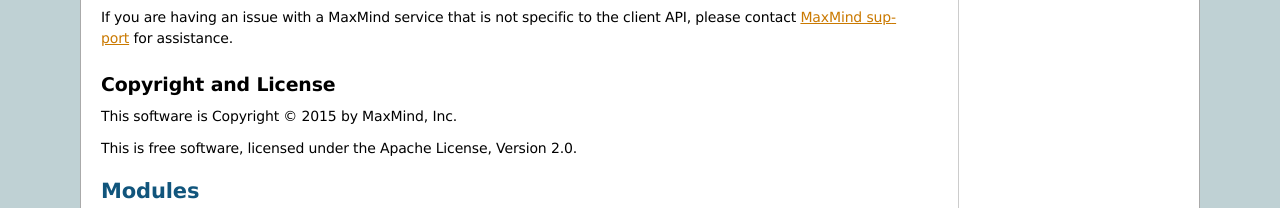
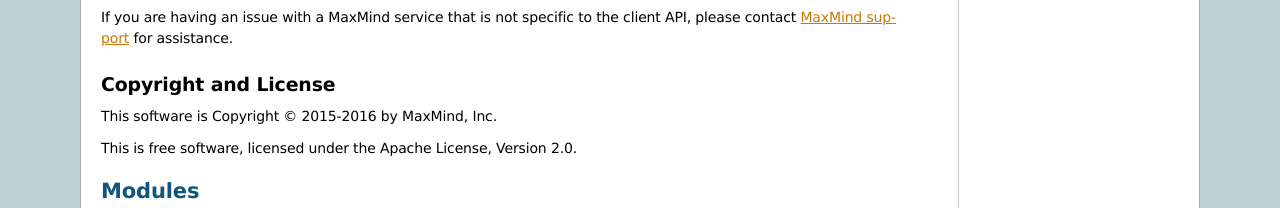
Before and after one commit to maxmind/minfraud-api-python, a Sphinx documentation site: the page built from docs/index.rst, in a window 1280 px wide and 1400 px high, scrolled down 2596 px. Shown: the part 524-732 px from the top of the window. Built offline with Sphinx 7.4.7, drawn with Linux system fonts in a browser that asks for light colours; some of the changed text lies outside the part shown; grey boxes are pictures that could not be loaded.

Commit message:
Update copyright year

```diff
--- a/README.rst
+++ b/README.rst
@@ -218,6 +218,6 @@ for assistance.
 Copyright and License
 ---------------------
 
-This software is Copyright © 2015 by MaxMind, Inc.
+This software is Copyright © 2015-2016 by MaxMind, Inc.
 
 This is free software, licensed under the Apache License, Version 2.0.
--- a/docs/conf.py
+++ b/docs/conf.py
@@ -42,7 +42,7 @@ master_doc = 'index'
 
 # General information about the project.
 project = 'minfraud'
-copyright = '2015, MaxMind, Inc'
+copyright = '2015-2016, MaxMind, Inc'
 
 # The version info for the project you're documenting, acts as replacement for
 # |version| and |release|, also used in various other places throughout the
--- a/docs/index.rst
+++ b/docs/index.rst
@@ -31,5 +31,5 @@ Indices and tables
 * :ref:`modindex`
 * :ref:`search`
 
-:copyright: © 2015 by MaxMind, Inc.
+:copyright: © 2015-2016 by MaxMind, Inc.
 :license: Apache License, Version 2.0
```
